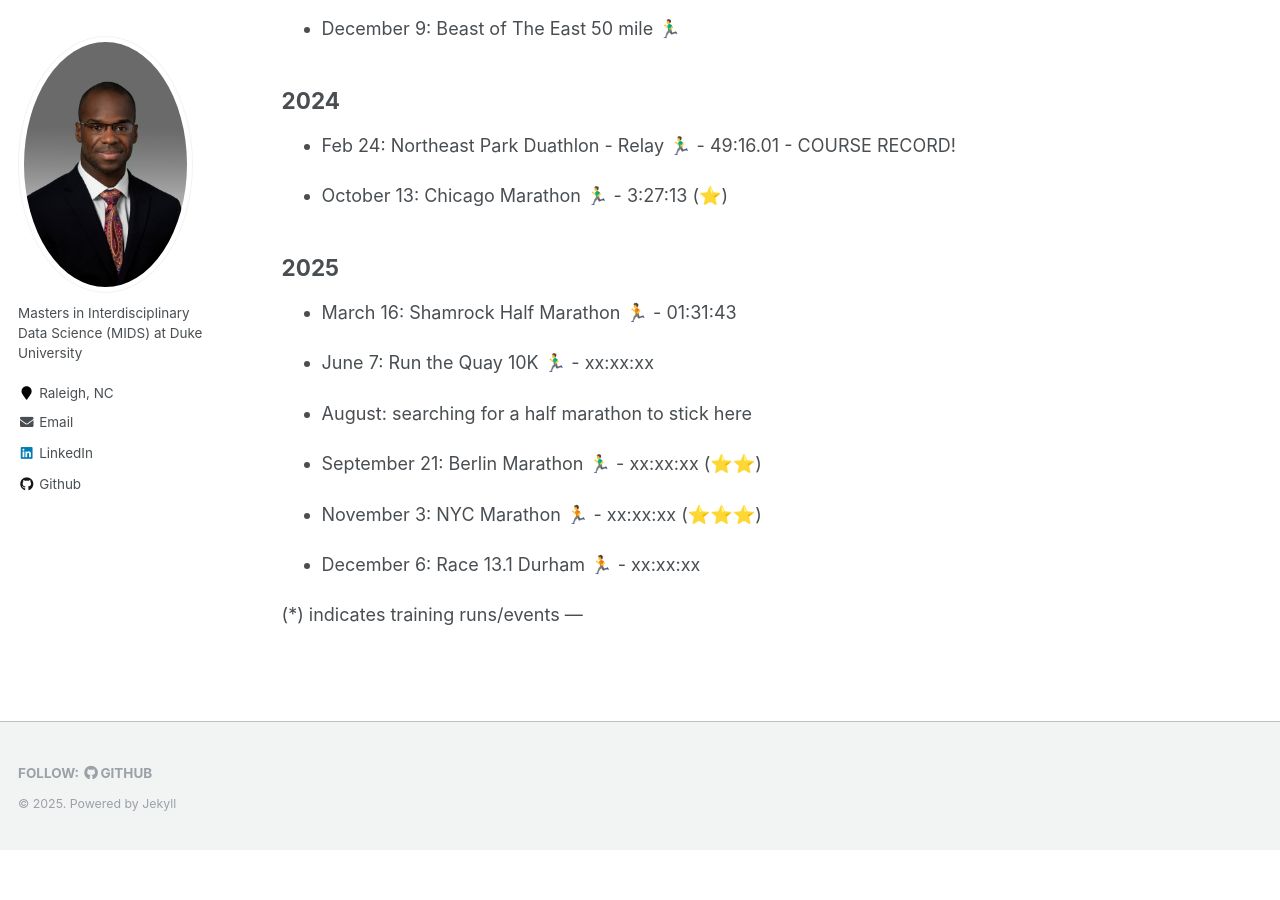
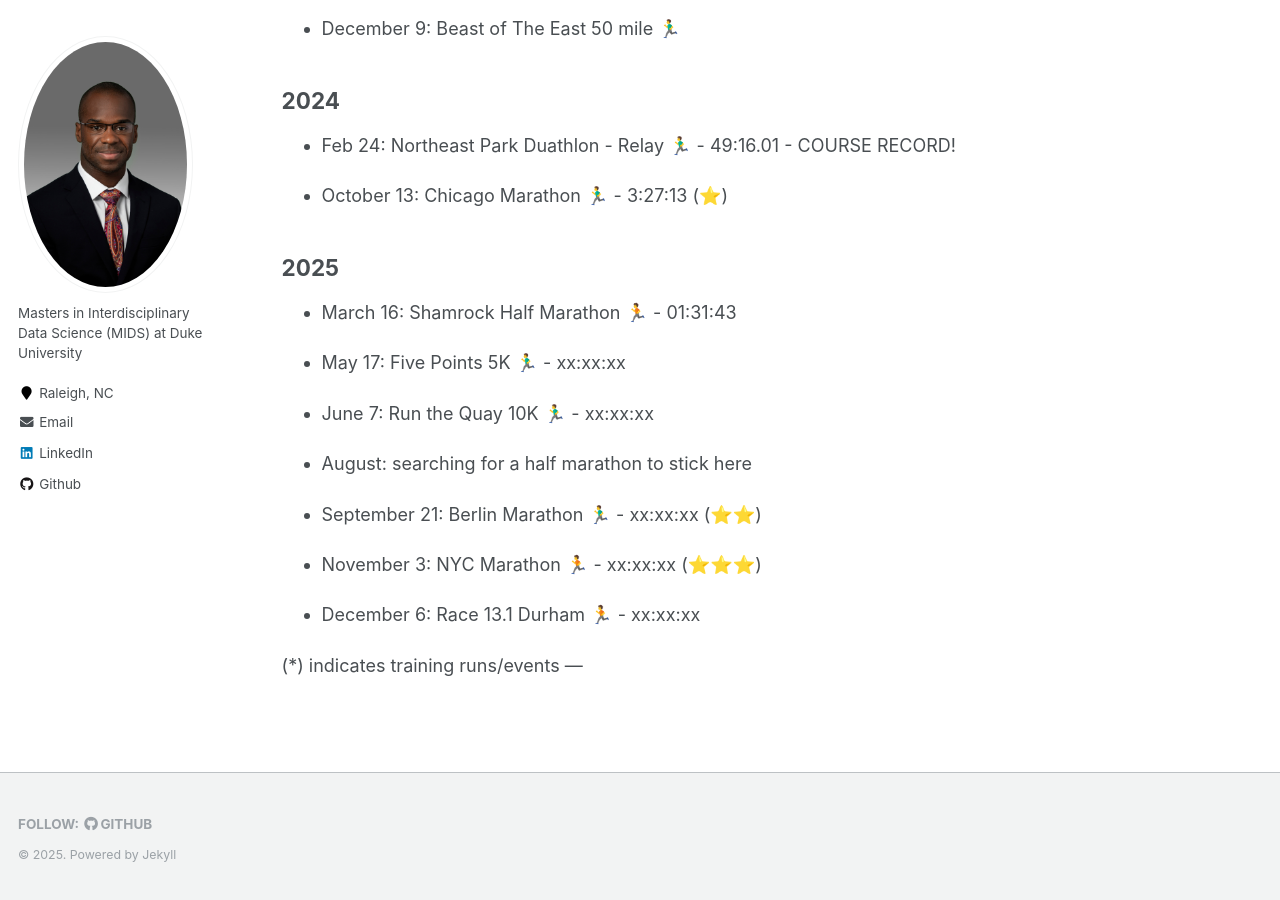
Before and after one commit to caratliff/caratliff.github.io, a Jekyll site: the page built from _pages/race-calendar.md, in a window 1280 px wide and 900 px high, scrolled down 1816 px. Built offline with Jekyll 4.4.1, drawn with Linux system fonts in a browser that asks for light colours; before the commit the page ends 2666 px from its top, so only the background shows below that.

Commit message:
Update race-calendar.md

```diff
--- a/_pages/race-calendar.md
+++ b/_pages/race-calendar.md
@@ -80,6 +80,8 @@ permalink: /race-calendar/
 
 - March 16: Shamrock Half Marathon 🏃 - 01:31:43
 
+- May 17: Five Points 5K 🏃‍♂️ - xx:xx:xx
+
 - June 7: Run the Quay 10K 🏃‍♂️ - xx:xx:xx
 
 - August: searching for a half marathon to stick here
```
